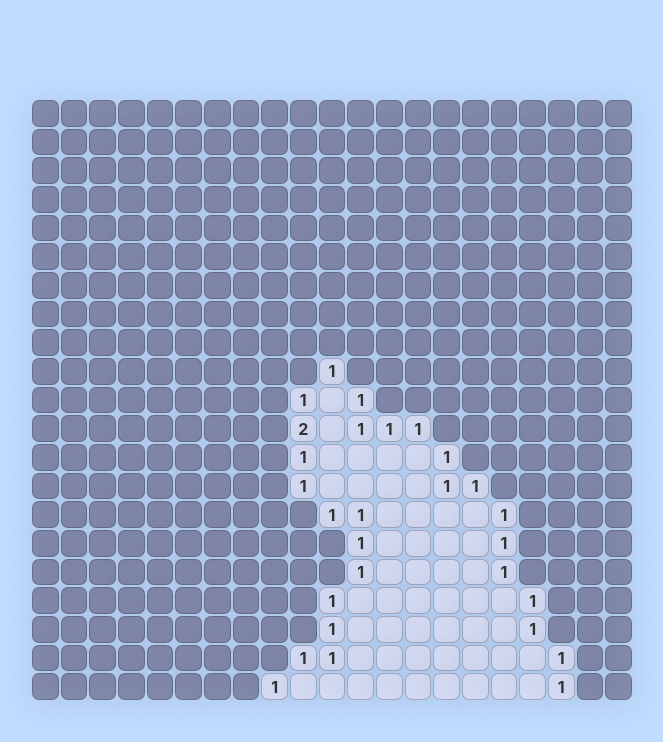
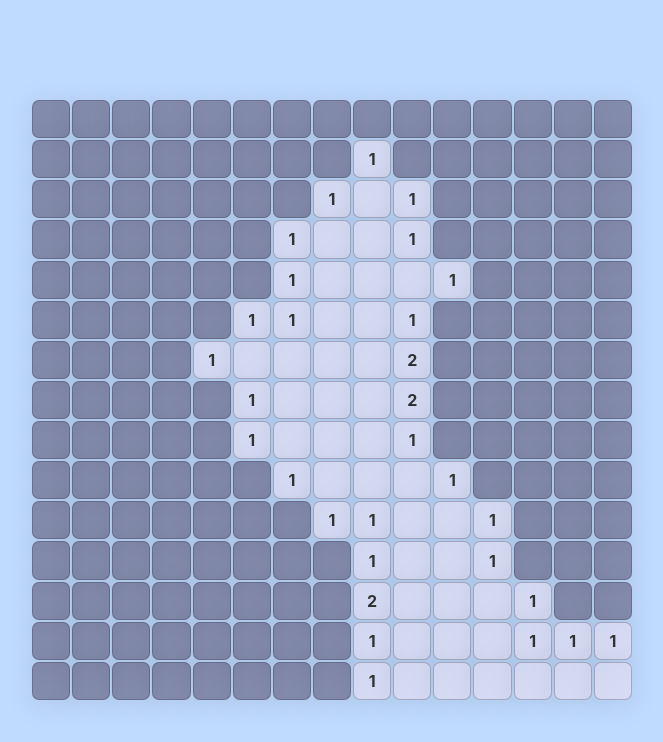
Before and after one commit to r-4bb1t/minesweeper, a Next.js app: page / in a window 1280 px wide. Shown: the top 742 px of the page, without its empty margins (308-971 px from the left). Built offline with nearby package versions, Linux system fonts and the light colour scheme; a web font is replaced by a local one.

Commit message:
map size 15*15

```diff
--- a/components/Text.tsx
+++ b/components/Text.tsx
@@ -33,7 +33,7 @@ const Text = ({ shake, index, setIndex, teamIndex, nextTeam, options }: TextProp
   }, [index]);
 
   useEffect(() => {
-    const interval = setInterval(() => textRef.current!.scrollTo({ top: 20000, behavior: "smooth" }), 100);
+    const interval = setInterval(() => textRef.current!.scrollTo({ top: 20000, behavior: "smooth" }), 1000);
     if (isFinished) clearInterval(interval);
   }, [isFinished]);
 
--- a/pages/index.tsx
+++ b/pages/index.tsx
@@ -26,7 +26,7 @@ enum CELL {
 }
 
 const Home: NextPage = () => {
-  const sz = 21;
+  const sz = 15;
   const [mp, setMp] = useState(Array.from({ length: sz }, () => Array.from({ length: sz }, () => CELL.none)));
   const [ms, setMs] = useState(
     Array.from({ length: sz }, () =>
@@ -175,10 +175,13 @@ const Home: NextPage = () => {
       <div
         className={`w-screen h-screen flex items-center justify-center p-3 bg-blue-200 ${isEffect && "animate-scale"}`}
       >
-        <div className="w-full max-w-[600px] aspect-square grid grid-cols-[repeat(21,minmax(0,1fr))] gap-[2px] justify-center items-center select-none">
+        <div className="w-full max-w-[600px] aspect-square grid grid-cols-[repeat(15,minmax(0,1fr))] gap-[2px] justify-center items-center select-none">
           {mp.map((line, i) =>
             line.map((cell, j) => (
-              <div className={`${!mo[i][j] && "hover:animate-hovercell"} w-full h-full relative`} key={i * 10000 + j}>
+              <div
+                className={`${!mo[i][j] && "hover:animate-hovercell"} w-full h-full relative aspect-square`}
+                key={i * 10000 + j}
+              >
                 <div
                   className={`w-full h-full flex items-center justify-center font-bold
                 cell
```
